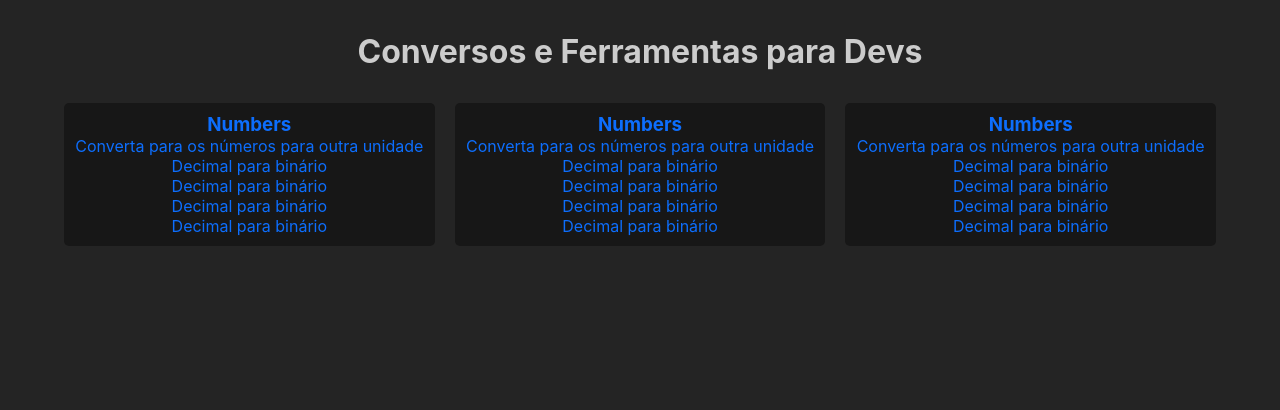
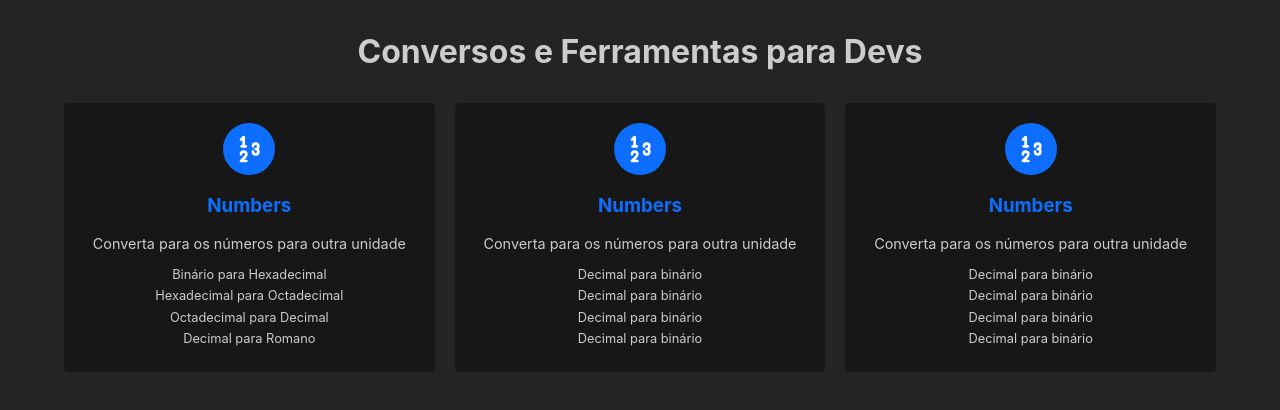
Before and after one commit to MartinsRoberto/ts_easy_tools, a React (Vite) app: page / in a window 1280 px wide. Shown: the top 410 px of the page. Built offline with nearby package versions, Linux system fonts and the light colour scheme.

Commit message:
estilizando home, card, card-item, inicio

```diff
--- a/package.json
+++ b/package.json
@@ -12,6 +12,7 @@
     "@types/react-router-dom": "^5.3.3",
     "react": "^18.2.0",
     "react-dom": "^18.2.0",
+    "react-icons": "^4.7.1",
     "react-router-dom": "^6.8.1"
   },
   "devDependencies": {
--- /dev/null
+++ b/src/components/Card.css
@@ -0,0 +1,39 @@
+.card-item {
+  background-color: var(--color-black-2);
+  border-radius: 5px;
+  transition: .4s;
+  padding: 20px;
+}
+
+.card-item:hover {
+  transform: scale(1.1);
+}
+
+.card-item .icon {
+  display: flex;
+  align-items: center;
+  justify-content: center;
+}
+
+.card-item svg {
+  font-size: 2em;
+  background-color: var(--color-blue-1);
+  color: white;
+  border-radius: 100%;
+  padding: 10px;
+}
+
+.card-item h3{
+  margin: 1em 0;
+}
+.card-item p{
+  color: var(--color-white-2);
+  font-size: 0.9em;
+  margin-bottom: 1em;
+}
+
+.card-item li{
+  color: var(--color-white-2);
+  font-size: 0.8em;
+  margin-bottom: 0.5em;
+}
--- a/src/components/Card.tsx
+++ b/src/components/Card.tsx
@@ -1,5 +1,8 @@
 import React from 'react'
 import { Link } from 'react-router-dom'
+import { TbNumbers } from 'react-icons/tb'
+
+import './Card.css'
 
 type Props = {
   title: String,
@@ -15,12 +18,16 @@ const Card = ({ title, pathLink, description, example1, example2, example3, exam
   return (
     <div className='card-item'>
       <Link to={`${pathLink}`}>
+
+        <div className='icon'><TbNumbers /></div>
         <h3>{title}</h3>
         <p>{description}</p>
-        <p>{example1}</p>
-        <p>{example2}</p>
-        <p>{example3}</p>
-        <p>{example4}</p>
+        <ul>
+          <li>{example1}</li>
+          <li>{example2}</li>
+          <li>{example3}</li>
+          <li>{example4}</li>
+        </ul>
       </Link>
     </div>
   )
--- a/src/index.css
+++ b/src/index.css
@@ -25,3 +25,11 @@ a{
   text-decoration: none;
   color: var(--color-blue-1);
 }
+
+li{
+  list-style-type: none;
+}
+
+h2{
+  text-align: center;
+}
--- a/src/routes/Home.css
+++ b/src/routes/Home.css
@@ -8,19 +8,9 @@
 #home h1{
   margin: 1em 0;
 }
+
 #home .cards{
   display: grid;
   grid-template-columns: 1fr 1fr 1fr;
   gap: 20px;
 }
-
-#home .card-item{
-  background-color: var(--color-black-2);
-  padding: 10px;
-  border-radius: 5px;
-  transition: .4s;
-}
-
-#home .card-item:hover{
-  transform: scale(1.1);
-}
--- a/src/routes/Home.tsx
+++ b/src/routes/Home.tsx
@@ -15,10 +15,10 @@ const Home = (props: Props) => {
           title="Numbers"
           pathLink="/numbers"
           description="Converta para os números para outra unidade"
-          example1="Decimal para binário"
-          example2="Decimal para binário"
-          example3="Decimal para binário"
-          example4="Decimal para binário"
+          example1="Binário para Hexadecimal"
+          example2="Hexadecimal para Octadecimal"
+          example3="Octadecimal para Decimal"
+          example4="Decimal para Romano"
         />
         <Card
           title="Numbers"
--- a/src/routes/Numbers.tsx
+++ b/src/routes/Numbers.tsx
@@ -4,7 +4,9 @@ type Props = {}
 
 const Numbers = (props: Props) => {
   return (
-    <div>Numbers</div>
+    <div id='numbers'>
+      <h2>Numbers</h2>
+    </div>
   )
 }
 
```
Also changed, not shown: 1 other file (tests, documents, lock files or other folders).
